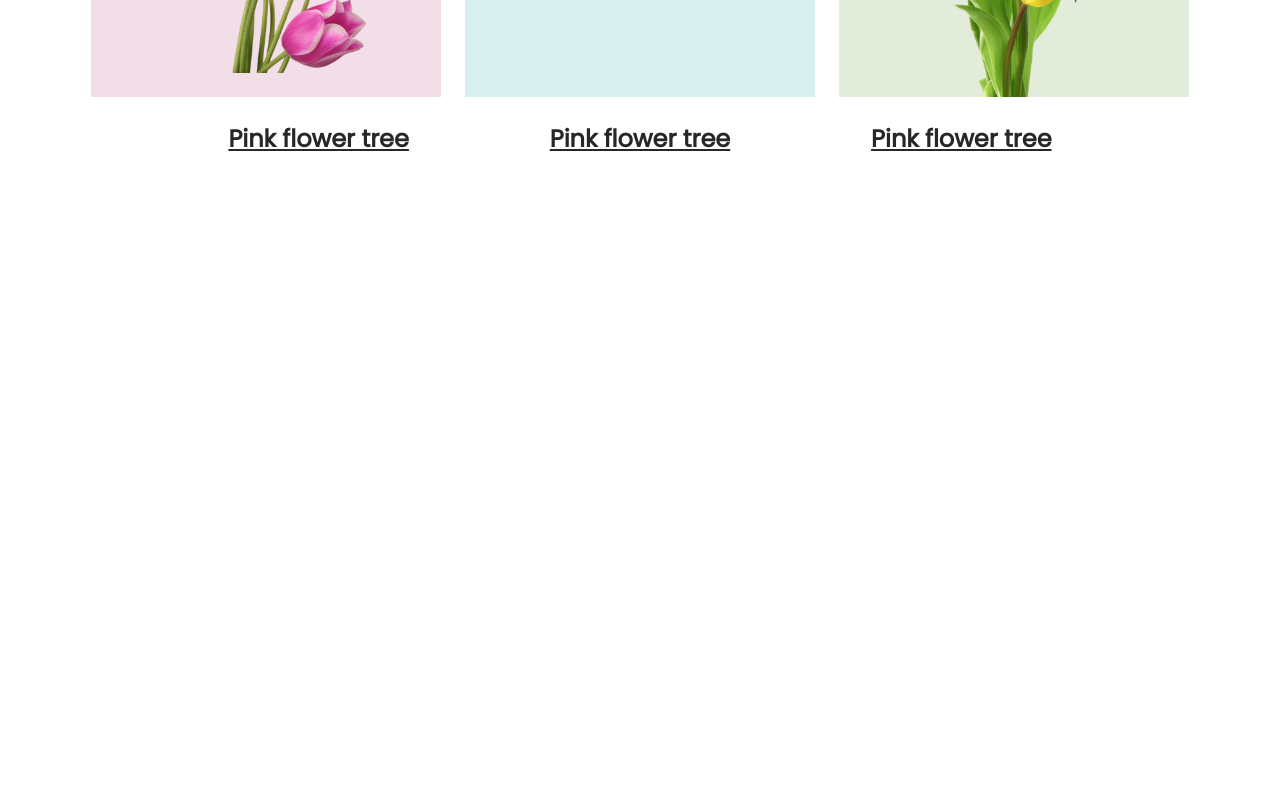
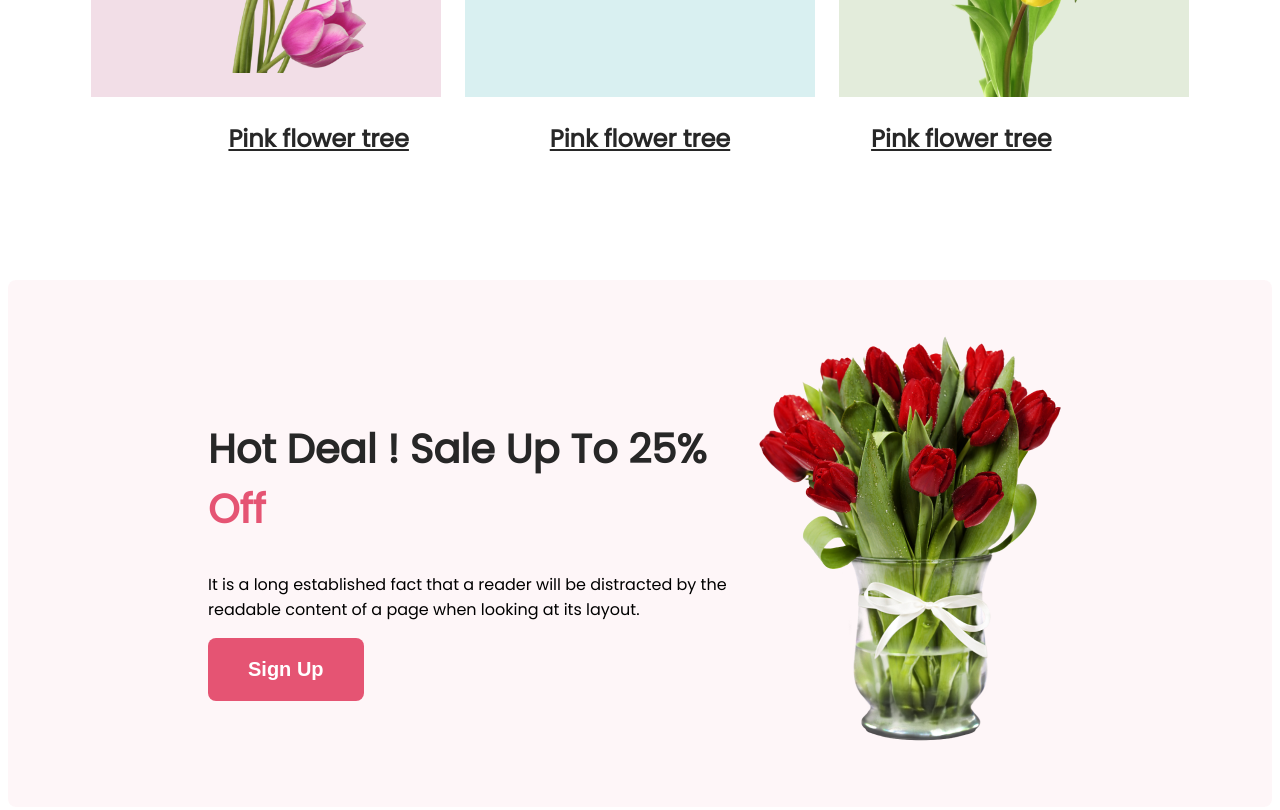
Before and after one commit to joytunnahar/my-new-flower-shop, a plain HTML site: page index.html in a window 1280 px wide. Shown: the part 1453-2263 px from the top of the page. Before the commit the page ends 1733 px from the top, so only its background shows below. Drawn offline with Linux system fonts and the light colour scheme.

Commit message:
hot-deal-added

```diff
--- a/index.html
+++ b/index.html
@@ -58,6 +58,22 @@
                 <p class="caption">Pink flower tree</p>
             </div>
         </section>
+
+        <!-- hot deal section -->
+        <section class="hot-deal-container">
+            <div  class="hot-deal">
+                <div>
+                    <h2 class="hot-deal-title">Hot Deal ! Sale Up To 25% <span>Off</span></h2>
+                    <p class="hot-deal-description">It is a long established fact that a reader will be distracted by the readable content of a page when looking at its layout.</p>
+                    <button class="shop-now-btn">Sign Up</button>
+                </div>
+
+                <div>
+                    <img src="Flower Asset/pngwing 8.png" alt="">
+                </div>
+            </div>
+
+        </section>
     </main>
 </body>
 </html>
--- a/styles/style.css
+++ b/styles/style.css
@@ -104,3 +104,24 @@ font-family: 'Poppins', sans-serif;
     text-align: center;
 
 }
+/* hot deal section */
+.hot-deal-container{
+    background: rgba(229, 84, 115, 0.05);
+    border-radius: 8px;
+
+}
+.hot-deal{
+    display: flex;
+    align-items: center;
+    justify-content: center;
+    margin: 100px 150px ;
+    padding: 50px;
+}
+.hot-deal-title{
+    color: #272727;
+    font-size: 40px;
+    font-weight: 800;
+}
+span{
+    color: #E55473;
+}
```
